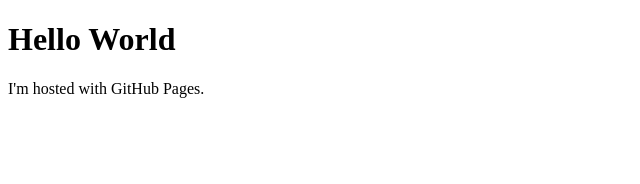
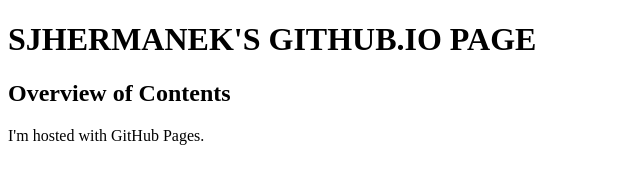
Before and after one commit to sjhermanek/old.sjhermanek.github.io, a plain HTML site: page index.html in a window 1280 px wide. Shown: the whole page, without its empty margins (0-640 px from the left). Drawn offline with Linux system fonts and the light colour scheme.

Commit message:
Updated content

```diff
--- a/index.html
+++ b/index.html
@@ -1,7 +1,8 @@
 <!DOCTYPE html>
 <html>
 <body>
-<h1>Hello World</h1>
+<h1>SJHERMANEK'S GITHUB.IO PAGE</h1>
+<h2>Overview of Contents</h2>
 <p>I'm hosted with GitHub Pages.</p>
 </body>
 </html>
```
